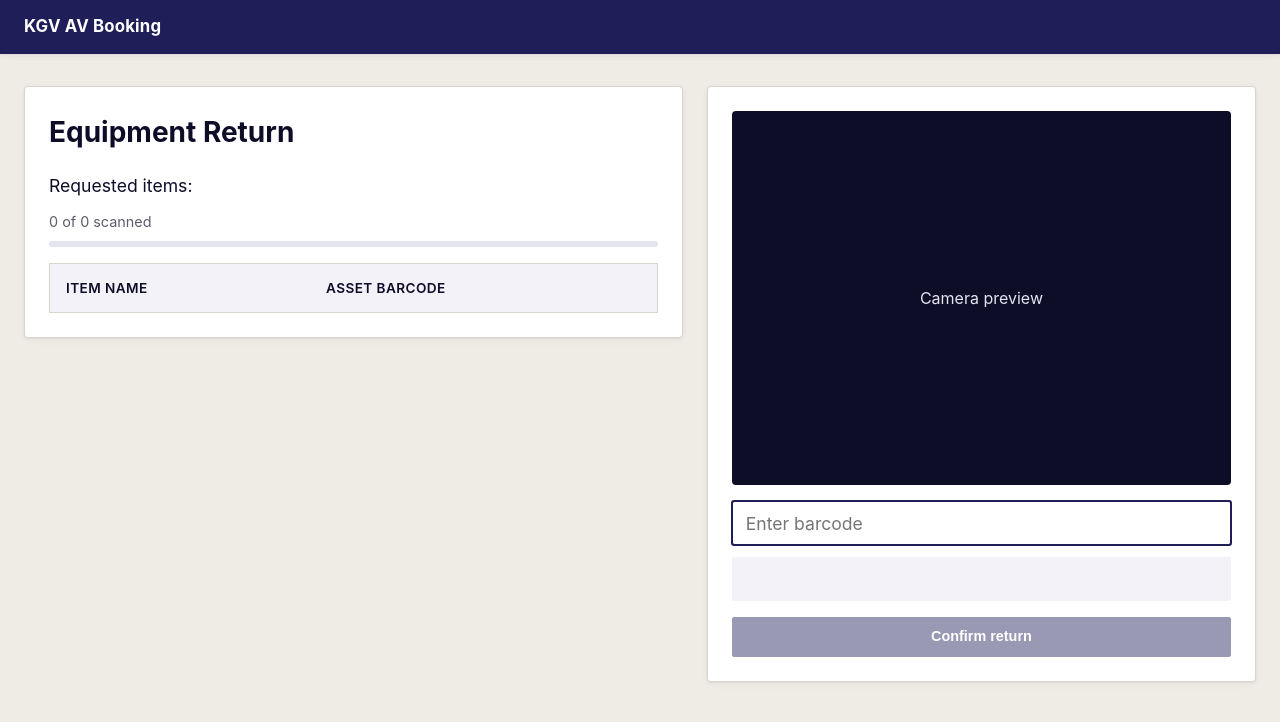
After one commit to rachell-aristo/KGV_AV_Booking_System, a Flask app: template app/main/templates/admin/equip_return.html in a window 1280 px wide. The commit adds this page. Shown: the top 722 px of the page. Run offline with Flask 3, Linux system fonts and the light colour scheme; the template is opened without the code that fills it, so the values that code supplies are empty; parts of the project's set-up code (start-up, migrations or seed data) failed here and were passed over.

Commit message:
Equipment return feature fnished

```diff
--- a/app/main/static/css/style.css
+++ b/app/main/static/css/style.css
@@ -1071,3 +1071,39 @@ tr.scanned td:first-child {
     grid-template-columns: 1fr;
   }
 }
+
+/* ---------------------------- Equipment return ---------------------------- */
+
+.return-layout {
+  display: grid;
+  grid-template-columns: 1.2fr 1fr;
+  gap: 1.5rem;
+  align-items: start;
+}
+
+.return-layout .card {
+  margin-bottom: 0;
+}
+
+.return-items table {
+  margin: 0;
+}
+
+.return-items tr:last-child td {
+  border-bottom: none;
+}
+
+.return-items td:first-child {
+  border-left: 3px solid transparent;
+}
+
+/* soft fade when a row turns green */
+.return-items td {
+  transition: background-color 0.25s ease;
+}
+
+@media (max-width: 768px) {
+  .return-layout {
+    grid-template-columns: 1fr;
+  }
+}
--- /dev/null
+++ b/app/main/templates/admin/equip_return.html
@@ -0,0 +1,114 @@
+{% extends "base.html" %}
+{% block title %}Equipment Return{% endblock %}
+{% block content %}
+    <div id="data-store" data-loan-items='{{ items | tojson }}'></div>
+    <div class="return-layout" >
+        <div class="card return-items" id = "item-list" data-booking-id = "{{booking_id}}">
+            <h1>Equipment Return</h1>
+            <p class="card-title">Requested items:</p>
+            <div>
+                <p class="progress-text">
+                    <span id="scanned_quantity">0</span> of {{items|length}} scanned
+                </p>
+                <div class="progress-bar"><div id="progress-fill"></div></div>
+            </div>
+            <table>
+                <thead>
+                    <tr>
+                        <th>Item name</th>
+                        <th>Asset barcode</th>
+                    </tr>
+                </thead>
+                <tbody>
+                    {% for item in items %}
+                        <tr class = "waiting" data-asset-barcode = "{{item.asset_barcode}}"data-loan-item-id = "{{item.loan_item_id}}" data-equip-type-id = "{{item.equip_type_id}}">
+                            <td>{{item.name}}</td>
+                            <td class="barcode-cell">{{item.asset_barcode}}</td>
+                        </tr>
+                    {% endfor %}
+                </tbody>
+            </table>
+        </div>
+        <div class="card checkout-scan" id = "item-insert">
+            <div class="camera-box">Camera preview</div>
+            <input type = "text" id="barcode-input" placeholder = "Enter barcode" autofocus aria-label = "barcode">
+            <p class = "scan-message" id = "message"></p>
+            <button id = "return-booking" disabled>Confirm return</button>
+        </div>
+    </div>
+    <script>
+        const booking_id = document.getElementById("item-list").dataset.bookingId
+        const confirmButton = document.getElementById("return-booking")
+        const text = document.getElementById("data-store").dataset.loanItems
+        const loan_items = JSON.parse(text)
+        const scan_message = document.getElementById("message")
+        const barcode_input = document.getElementById("barcode-input")
+        const scanned_assets = []
+        barcode_input.addEventListener("keydown", function (event) {
+            if (event.key === "Enter"){
+                const scanned = barcode_input.value.trim().toUpperCase();
+                barcode_input.value = ""
+                scan_message.textContent = ""
+                if (loan_items.some(asset => asset["asset_barcode"] === scanned)){
+                    if (scanned_assets.includes(scanned)){
+                        scan_message.textContent = "Item already scanned"
+                    } else{
+                        scanned_assets.push(scanned)
+                        updateProgress()
+                        const row = document.querySelector(`tr.waiting[data-asset-barcode="${scanned}"]`)
+                        row.classList.remove('waiting');
+                        row.classList.add('scanned');
+                    }
+                } else{
+                    scan_message.textContent = "This item is not in the booking."
+                }
+                if (scanned_assets.length == loan_items.length){
+                    confirmButton.disabled = false;
+                }
+            }
+        });
+
+        function updateProgress(){
+            document.getElementById("scanned_quantity").textContent = scanned_assets.length
+            document.getElementById("progress-fill").style.width = (scanned_assets.length/loan_items.length)*100 + "%"
+        }
+
+        confirmButton.addEventListener('click', function(){
+            confirmButton.disabled = true;
+            confirmButton.textContent = "Loading..."
+
+
+            fetch("/confirm_return", {
+                method: 'POST',
+                headers: {'Content-Type': 'application/json'},
+                body: JSON.stringify({
+                    "items": scanned_assets,
+                    "booking_id": booking_id
+                })
+            })
+            .then(response => {
+                if (response.ok){
+                    alert("Successfully returned!")
+                }
+                return response.json()
+            })
+            .then(data => {
+                if (data.success == false){
+                    alert(data.message)
+                }
+            })
+            .catch(error => {
+                console.error('Error:', error);
+                alert("Couldn't reach the server, returned assets may not have been updated")
+            })
+            .finally(() => {
+                //add conditionals for this depending on result
+                confirmButton.disabled = false;
+                confirmButton.textContent = "Confirm return"
+            });
+
+        })
+
+    </script>
+
+{% endblock %}
```
Also changed, not shown: app/main/admin/admin_home.py (+69 -11 lines), app/main/templates/admin/admin_home.html (+27 -7 lines), app/main/templates/admin/check_out.html (+6 -9 lines).
